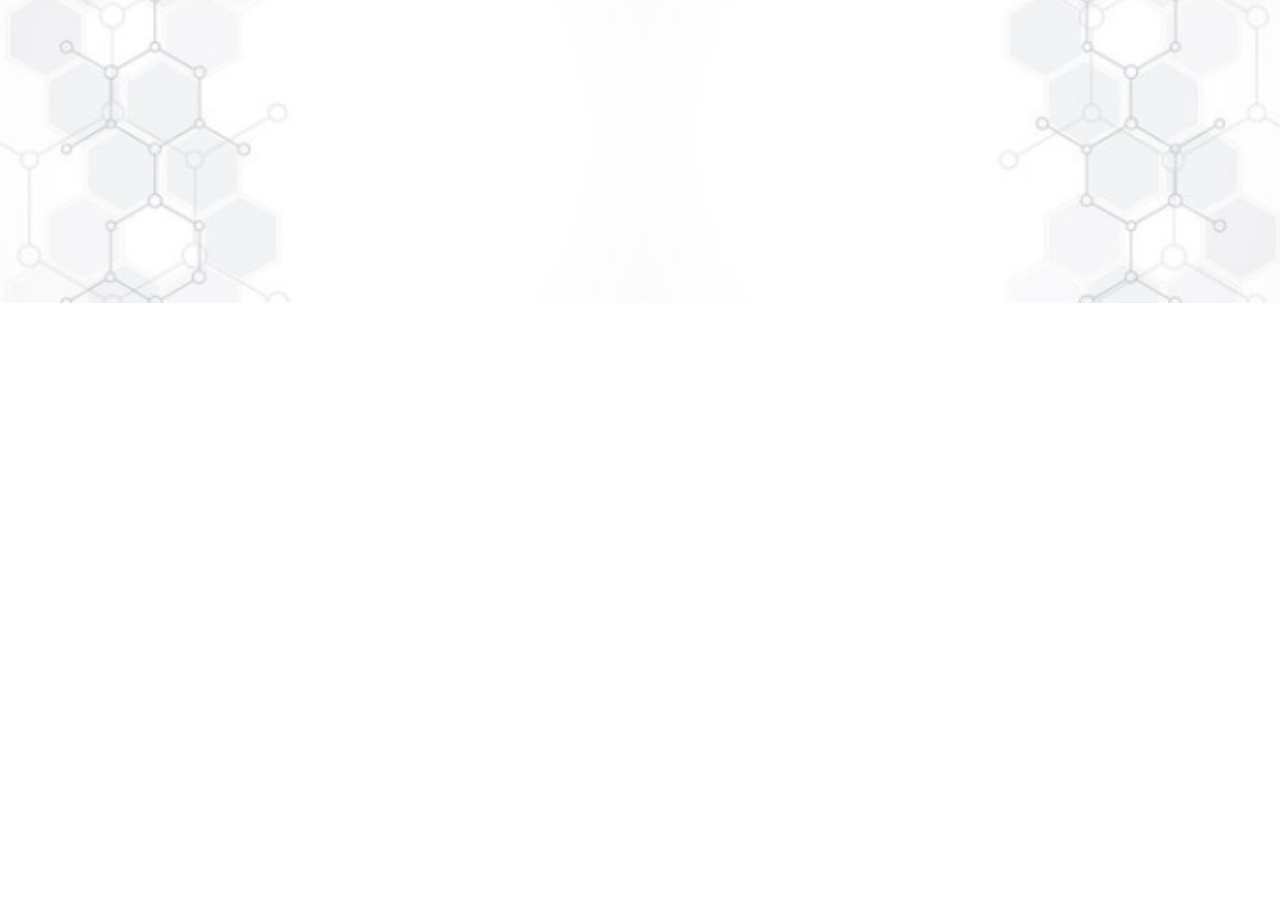
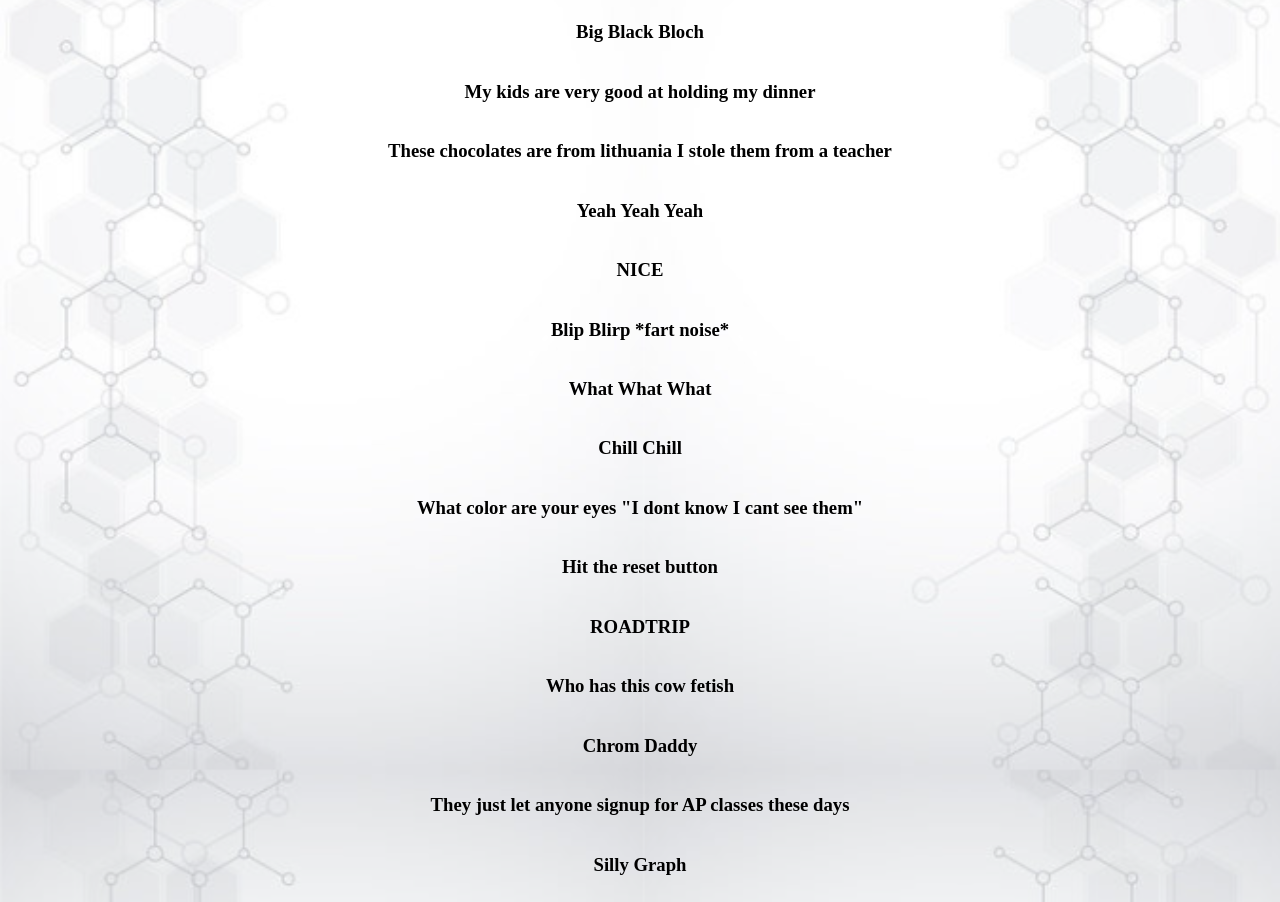
Before and after one commit to tmyshrall/scienceQuotes, a plain HTML site: page index.html in a window 1280 px wide. Shown: the part 497-1399 px from the top of the page. Before the commit the page ends 800 px from the top, so only its background shows below. Drawn offline with Linux system fonts and the light colour scheme.

Commit message:
Update index.html

```diff
--- a/index.html
+++ b/index.html
@@ -26,6 +26,21 @@
     <h3>Transformer</h3>
     <h3>creature report creature report</h3>
     <h3>*crushes apple with hand and sniffs it* This smells bad</h3>
+    <h3>Big Black Bloch</h3>
+    <h3>My kids are very good at holding my dinner</h3>
+    <h3>These chocolates are from lithuania I stole them from a teacher</h3>
+    <h3>Yeah Yeah Yeah</h3>
+    <h3>NICE</h3>
+    <h3>Blip Blirp *fart noise*</h3>
+    <h3>What What What</h3>
+    <h3>Chill Chill</h3>
+    <h3>What color are your eyes "I dont know I cant see them"</h3>
+    <h3>Hit the reset button</h3>
+    <h3>ROADTRIP</h3>
+    <h3>Who has this cow fetish</h3>
+    <h3>Chrom Daddy</h3>
+    <h3>They just let anyone signup for AP classes these days</h3>
+    <h3>Silly Graph</h3>
   </div>
 </body>
 <script src="functions.js"></script>
```
